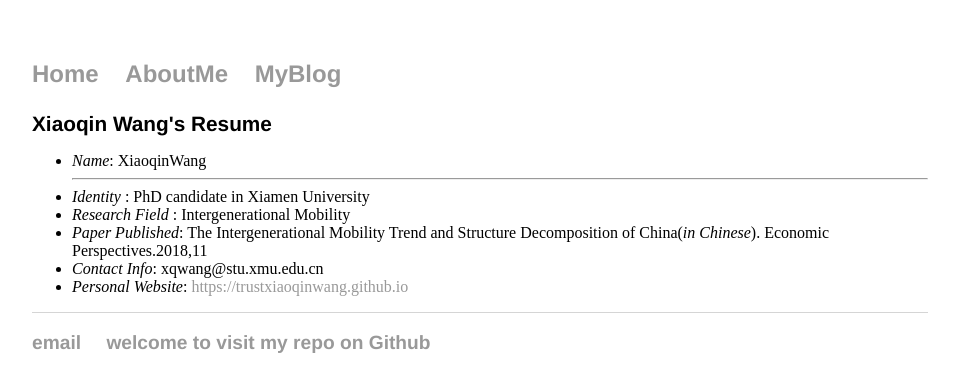
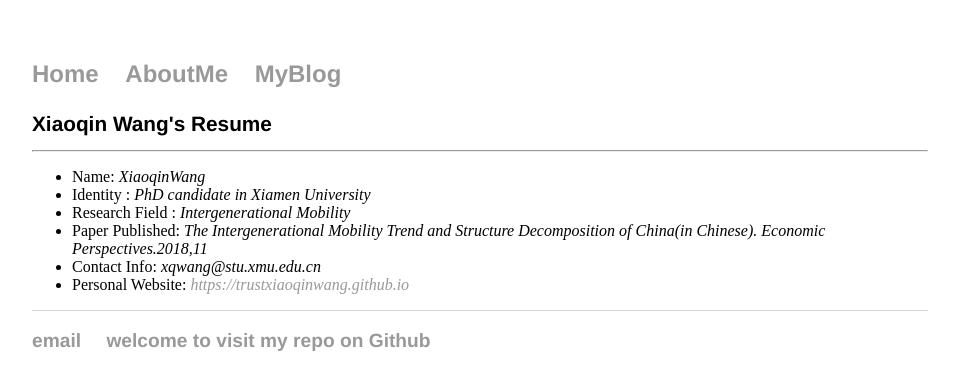
Before and after one commit to trustxiaoqinwang/trustxiaoqinwang.github.io, a Jekyll site: the page built from about/index.html, in a window 1280 px wide. Shown: the top 392 px of the page, without its empty margins (160-1119 px from the left). Built offline with Jekyll 4.4.1, drawn with Linux system fonts in a browser that asks for light colours.

Commit message:
Update index.html

```diff
--- a/about/index.html
+++ b/about/index.html
@@ -3,15 +3,14 @@ layout: default
 title: "Xiaoqin Wang's Resume"
 ---
 <h1> {{page.title}}</h1>
+ <hr/>
 
 <ul>
-
-  <li><em>Name</em>: XiaoqinWang </li>
- <hr/>
-  <li><em>Identity</em> : PhD candidate in Xiamen University </li>
-  <li><em>Research Field</em> : Intergenerational Mobility </li>
-  <li><em>Paper Published</em>: The Intergenerational Mobility Trend and Structure Decomposition of China(<em>in Chinese</em>). Economic Perspectives.2018,11 </li>
-  <li><em>Contact Info</em>: xqwang@stu.xmu.edu.cn </li>
-  <li><em>Personal Website</em>: <a href="https://trustxiaoqinwang.github.io" target="_blank"> https://trustxiaoqinwang.github.io </a>    </li>
+  <li>Name:  <em>XiaoqinWang</em>  </li>
+  <li>Identity : <em>PhD candidate in Xiamen University </em> </li>
+  <li>Research Field : <em>Intergenerational Mobility </em> </li>
+  <li>Paper Published:<em> The Intergenerational Mobility Trend and Structure Decomposition of China(in Chinese). Economic Perspectives.2018,11 </em> </li>
+  <li>Contact Info: <em> xqwang@stu.xmu.edu.cn </em></li>
+  <li>Personal Website: <em> <a href="https://trustxiaoqinwang.github.io" target="_blank">  https://trustxiaoqinwang.github.io  </a>   </em></li>
 
 </ul>
```
